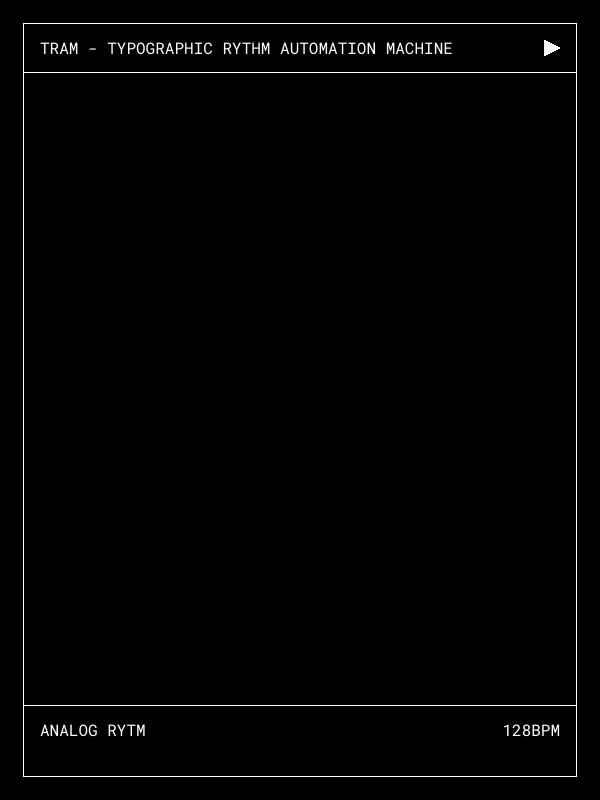
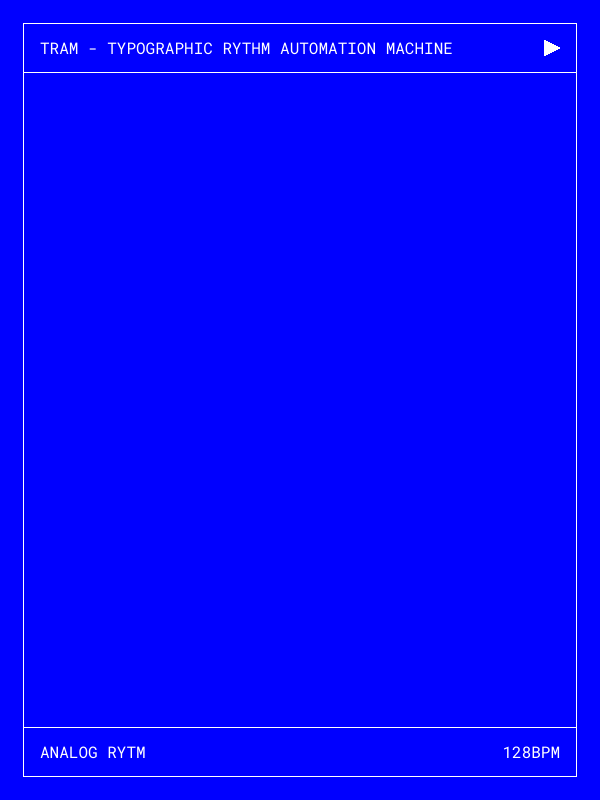
Before and after one commit to softboydev/tram, an Electron app: page app/index.html in a window 600 px wide. Drawn offline with Linux system fonts and the light colour scheme; no server answers.

Commit message:
final update for today

```diff
--- a/app/css/styles.css
+++ b/app/css/styles.css
@@ -13,7 +13,7 @@
   font-weight: 400;
 }
 html,body{
-  background: black;
+  background: blue;
   color: white;
   font-size: 16px;
   line-height: 1rem;
@@ -24,6 +24,10 @@ html,body{
   height: 100%;
   text-transform: uppercase;
 }
+::selection{
+  background: black !important;
+  color: white !important;
+}
 .container{
   position: fixed;
   top: 50%;
@@ -33,12 +37,19 @@ html,body{
   height: calc(100% - 3rem);
   border: 0.1rem solid white;
 }
-h1{
+.header{
   font-size: 1rem;
   margin: 0;
   padding: 1rem;
   width: calc(100% - 2rem);
+  height: 1rem;
   border-bottom: 0.1rem solid white;
+  position: absolute;
+  top: 0;
+  left: 0;
+  overflow: hidden;
+  user-select: none;
+  pointer-events: none;
 }
 #input{
   color: white;
@@ -47,14 +58,17 @@ h1{
   margin: 0;
   padding: 1rem;
   width: calc(100% - 2rem);
-  height: calc(90% - 4.8rem);
+  height: calc(100% - 8.4rem);
+  position: absolute;
+  top: 50%;
+  left: 50%;
+  transform: translate(-50%,-50%);
   border: 0;
   background: transparent;
   outline: none;
   overflow: hidden;
   overflow-y: auto;
   text-align: left;
-  user-select: none;
 }
 #input .mapping{
   color: grey;
@@ -68,8 +82,14 @@ h1{
 .footer{
   width: calc(100% - 2rem);
   padding: 1rem;
-  min-height: 1rem;
+  height: 1rem;
+  position: absolute;
+  bottom: 0;
+  left: 0;
   border-top: 0.1rem solid white;
+  overflow: hidden;
+  user-select: none;
+  pointer-events: none;
 }
 #transport{
   width: 1rem;
@@ -77,7 +97,9 @@ h1{
   background-image: url("./img/play.png");
   background-size: contain;
   background-position: center;
-  float: right;
+  position: absolute;
+  top: 1rem;
+  right: 1rem;
 }
 .running #transport{
   background-image: url("./img/pause.png");
@@ -87,5 +109,7 @@ h1{
   background-image: url("./img/stop.png");
 }
 #tempo{
-  float: right;
+  position: absolute;
+  bottom: 1rem;
+  right: 1rem;
 }
--- a/app/index.html
+++ b/app/index.html
@@ -10,9 +10,9 @@
   </head>
   <body>
     <div class='container'>
-    <h1><span class='left'>TRAM - Typographic Rythm Automation Machine</span><span id="transport"></span></h1>
+    <header class='header'><span class='left'>TRAM - Typographic Rythm Automation Machine</span><span id="transport"></span></header>
     <div id='input' contenteditable=""></div>
-    <div class='footer'><span id="output">Analog Rytm</span><span id="tempo">128BPM</span></div>
+    <footer class='footer'><span id="output">Analog Rytm</span><span id="tempo">128BPM</span></footer>
     <script src="./js/renderer.js"></script>
   </body>
 </html>
--- a/app/js/renderer.js
+++ b/app/js/renderer.js
@@ -17,6 +17,7 @@ function TRAM(input,ipc,storage){
     buffer: [[],[],[],[],[],[],[],[],[],[],[],[],[],[],[],[]],
     input: ""
   }
+  this.CHARS = "ABCDEFGHIJKLMNOPQRSTUVWXYZ"
   this.INPUT = input
   this.OUTPUTS = []
   this.SELECTEDOUTPUT = 0
@@ -138,10 +139,17 @@ function TRAM(input,ipc,storage){
     let output = ""
     let input = this.INPUT.innerText.split('\n').map(x => x.split(''));
     for(let line in input){
-      if(input[line][1] == "="){
-        this.CONFIG.mappings[input[line][0]] = input[line].join("").substring(2).split(":")
+      if(input[line][0] == "#"){
+        //comment
+      }
+      else if(input[line].includes("=")){
+        let splitted = input[line].join("").split("=")
+        this.CONFIG.mappings[splitted[0]] = splitted[1].split(":")
       }
       else{
+        if(input[line].includes(" ")){
+          input[line] = input[line].join("").split(" ")
+        }
         for(let s in input[line]){
           let symbol = input[line][s]
           if(this.CONFIG.mappings[symbol]){
@@ -151,6 +159,7 @@ function TRAM(input,ipc,storage){
         }
       }
     }
+    console.log(this.CONFIG.mappings);
     this.save()
   }
   this.createLoop = function(tempo){
--- a/app/main.js
+++ b/app/main.js
@@ -81,9 +81,9 @@ function createWindow () {
     minHeight: 200,
     backgroundColor: '#000000',
     icon: path.join(__dirname, { darwin: 'icon.icns', linux: 'icon.png', win32: 'icon.ico' }[process.platform] || 'icon.ico'),
-    // frame: process.platform !== 'darwin',
-    // skipTaskbar: process.platform === 'darwin',
-    // autoHideMenuBar: process.platform === 'darwin',
+    frame: process.platform !== 'darwin',
+    skipTaskbar: process.platform === 'darwin',
+    autoHideMenuBar: process.platform === 'darwin',
     webPreferences: {
       devTools: true,
       enableRemoteModule: true,
```
